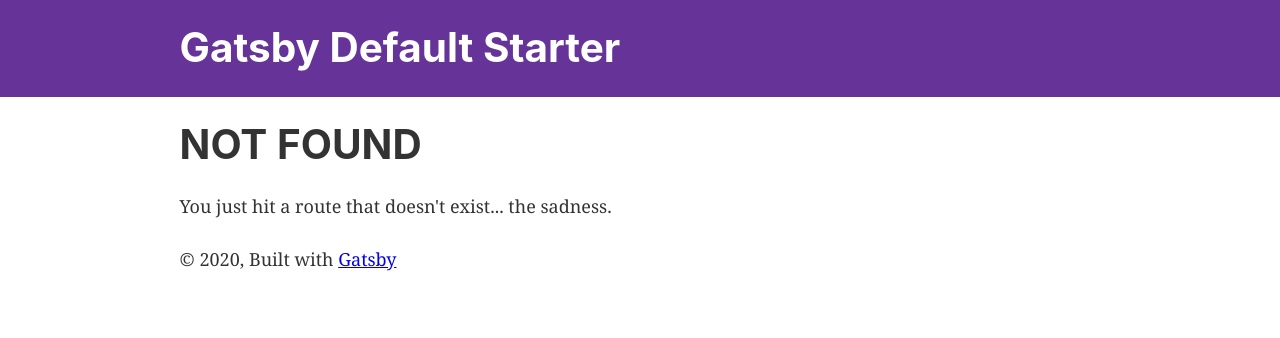
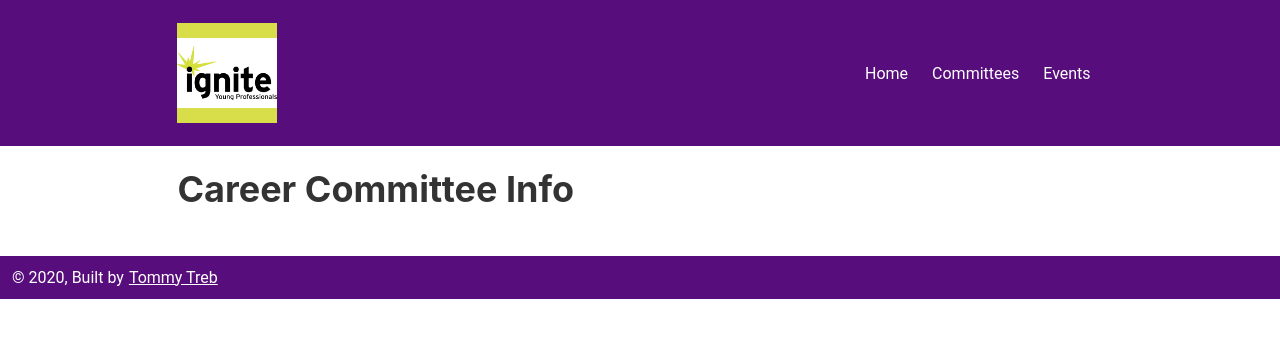
Before and after one commit to grezxune/ignite, a Gatsby site: page /careerCommittee in a window 1280 px wide. Before the commit this address had no page. Built offline with nearby package versions, Linux system fonts and the light colour scheme; Gatsby itself is replaced by a stand-in of ours.

Commit message:
Initial commit

```diff
--- a/gatsby-config.js
+++ b/gatsby-config.js
@@ -1,8 +1,8 @@
 module.exports = {
   siteMetadata: {
-    title: `Gatsby Default Starter`,
-    description: `Kick off your next, great Gatsby project with this default starter. This barebones starter ships with the main Gatsby configuration files you might need.`,
-    author: `@gatsbyjs`,
+    title: `Ignite Young Professionals`,
+    description: `Stevens Point area young professionals group`,
+    author: `@TommyTreb`,
   },
   plugins: [
     `gatsby-plugin-react-helmet`,
--- a/package.json
+++ b/package.json
@@ -1,5 +1,5 @@
 {
-  "name": "gatsby-starter-default",
+  "name": "ignite-website",
   "private": true,
   "description": "A simple starter to get up and developing quickly with Gatsby",
   "version": "0.1.0",
--- /dev/null
+++ b/src/components/footer.js
@@ -0,0 +1,23 @@
+import React from "react"
+
+export default () => {
+  return (
+    <footer
+      style={{
+        width: "100%",
+        display: "flex",
+        background: `#580D7D`,
+        color: "white",
+        padding: 12,
+      }}
+    >
+      © {new Date().getFullYear()}, Built by
+      <a
+        href="https://www.tommytreb.com"
+        style={{ marginLeft: 5, color: "white" }}
+      >
+        Tommy Treb
+      </a>
+    </footer>
+  )
+}
--- a/src/components/header.js
+++ b/src/components/header.js
@@ -1,32 +1,38 @@
-import { Link } from "gatsby"
 import PropTypes from "prop-types"
 import React from "react"
+import { Link } from "gatsby"
+
+import LogoImage from "./logoImage"
+import Menu from "./menu"
 
 const Header = ({ siteTitle }) => (
   <header
     style={{
-      background: `rebeccapurple`,
+      background: `#580D7D`,
       marginBottom: `1.45rem`,
+      display: "flex",
+      justifyContent: "center",
     }}
   >
     <div
       style={{
-        margin: `0 auto`,
+        display: "flex",
+        flexFlow: "row nowrap",
+        justifyContent: "space-between",
+        alignItems: "center",
+        padding: `1.45rem 1.0875rem`,
         maxWidth: 960,
-        padding: `1.45rem 1.0875rem`,
+        flex: 1,
       }}
     >
-      <h1 style={{ margin: 0 }}>
-        <Link
-          to="/"
-          style={{
-            color: `white`,
-            textDecoration: `none`,
-          }}
-        >
-          {siteTitle}
+      <div style={{ width: 100 }}>
+        <Link to="/">
+          <LogoImage />
         </Link>
-      </h1>
+      </div>
+      <div>
+        <Menu />
+      </div>
     </div>
   </header>
 )
--- a/src/components/layout.css
+++ b/src/components/layout.css
@@ -1,5 +1,5 @@
 html {
-  font-family: sans-serif;
+  font-family: "Roboto", sans-serif;
   -ms-text-size-adjust: 100%;
   -webkit-text-size-adjust: 100%;
 }
@@ -185,7 +185,6 @@ textarea {
   font: inherit;
 }
 html {
-  font: 112.5%/1.45em georgia, serif;
   box-sizing: border-box;
   overflow-y: scroll;
 }
@@ -200,7 +199,6 @@ html {
 }
 body {
   color: hsla(0, 0%, 0%, 0.8);
-  font-family: georgia, serif;
   font-weight: normal;
   word-wrap: break-word;
   font-kerning: normal;
--- a/src/components/layout.js
+++ b/src/components/layout.js
@@ -10,6 +10,7 @@ import PropTypes from "prop-types"
 import { useStaticQuery, graphql } from "gatsby"
 
 import Header from "./header"
+import Footer from "./footer"
 import "./layout.css"
 
 const Layout = ({ children }) => {
@@ -34,12 +35,8 @@ const Layout = ({ children }) => {
         }}
       >
         <main>{children}</main>
-        <footer>
-          © {new Date().getFullYear()}, Built with
-          {` `}
-          <a href="https://www.gatsbyjs.org">Gatsby</a>
-        </footer>
       </div>
+      <Footer />
     </>
   )
 }
--- /dev/null
+++ b/src/components/logoImage.js
@@ -0,0 +1,32 @@
+import React from "react"
+import { useStaticQuery, graphql } from "gatsby"
+import Img from "gatsby-image"
+
+/*
+ * This component is built using `gatsby-image` to automatically serve optimized
+ * images with lazy loading and reduced file sizes. The image is loaded using a
+ * `useStaticQuery`, which allows us to load the image from directly within this
+ * component, rather than having to pass the image data down from pages.
+ *
+ * For more information, see the docs:
+ * - `gatsby-image`: https://gatsby.dev/gatsby-image
+ * - `useStaticQuery`: https://www.gatsbyjs.org/docs/use-static-query/
+ */
+
+const Image = () => {
+  const data = useStaticQuery(graphql`
+    query {
+      placeholderImage: file(relativePath: { eq: "ignite-logo.png" }) {
+        childImageSharp {
+          fluid(maxWidth: 100) {
+            ...GatsbyImageSharpFluid
+          }
+        }
+      }
+    }
+  `)
+
+  return <Img fluid={data.placeholderImage.childImageSharp.fluid} />
+}
+
+export default Image
--- /dev/null
+++ b/src/components/menu.js
@@ -0,0 +1,30 @@
+import React from "react"
+import { Link } from "gatsby"
+
+const IgniteLink = ({ to, title }) => (
+  <Link style={{ color: "white", textDecoration: "none" }} to={to}>
+    {title}
+  </Link>
+)
+
+const MenuItem = ({ children }) => (
+  <li style={{ margin: "0px 12px 0px 12px" }}>{children}</li>
+)
+
+export default () => {
+  return (
+    <div style={{ color: "white" }}>
+      <ul style={{ listStyle: "none", display: "flex", margin: 0 }}>
+        <MenuItem>
+          <IgniteLink title="Home" to="/" />
+        </MenuItem>
+        <MenuItem>
+          <IgniteLink title="Committees" to="/committees/" />
+        </MenuItem>
+        <MenuItem>
+          <IgniteLink title="Events" to="/events/" />
+        </MenuItem>
+      </ul>
+    </div>
+  )
+}
--- /dev/null
+++ b/src/pages/careerCommittee.js
@@ -0,0 +1,14 @@
+import React from "react"
+import { Link } from "gatsby"
+
+import Layout from "../components/layout"
+import SEO from "../components/seo"
+
+const SecondPage = () => (
+  <Layout>
+    <SEO title="Career Committee" />
+    <h1>Career Committee Info</h1>
+  </Layout>
+)
+
+export default SecondPage
--- /dev/null
+++ b/src/pages/committees.js
@@ -0,0 +1,44 @@
+import React from "react"
+import { Link } from "gatsby"
+
+import Layout from "../components/layout"
+import SEO from "../components/seo"
+
+const SecondPage = () => (
+  <Layout>
+    <SEO title="Committees" />
+    <p>
+      Ignite is based upon three committees that coordinate events in our
+      community. These consist of
+    </p>
+    <ul>
+      <li>
+        <Link to="/careerCommittee">Career</Link>
+        <p>
+          Focuses on professional development and networking. Past events
+          they've coordinated include speed networking, Bite with Ignite (lunch
+          and presentation from leaders in the community) and an etiquette
+          dinner.
+        </p>
+      </li>
+      <li>
+        <Link to="/communityCommittee">Community</Link>
+        <p>
+          Focuses on philanthropic efforts and volunteering. Past events they've
+          coordinated include painting for Empty Bowls and highway cleanup.
+        </p>
+      </li>
+      <li>
+        <Link to="/connectCommittee">Connect</Link>
+        <p>
+          Focuses on social events. Past events they've coordinated includes
+          Backstage Passes (an inside look at local businesses and
+          organizations) and our annual holiday and anniversary parties!
+        </p>
+      </li>
+    </ul>
+    <p>It just so happens that we like the letter "C"</p>
+  </Layout>
+)
+
+export default SecondPage
```
Also changed, not shown: src/pages/communityCommittee.js (added, +14 -0 lines), src/pages/connectCommittee.js (added, +14 -0 lines), src/pages/events.js (added, +20 -0 lines), src/pages/index.js (+6 -9 lines), src/pages/votingIntro.js (renamed from src/pages/page-2.js, +6 -4 lines), src/images/ignite-logo.png (added).
